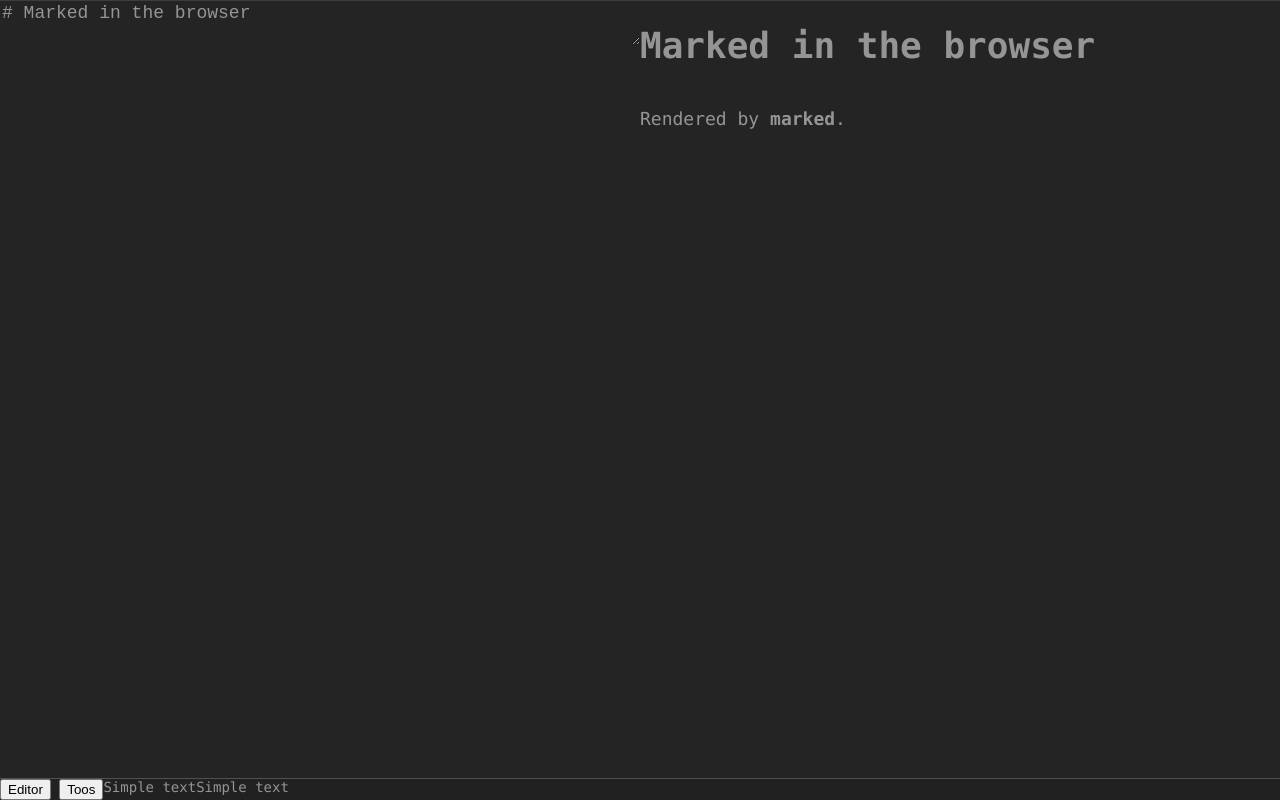
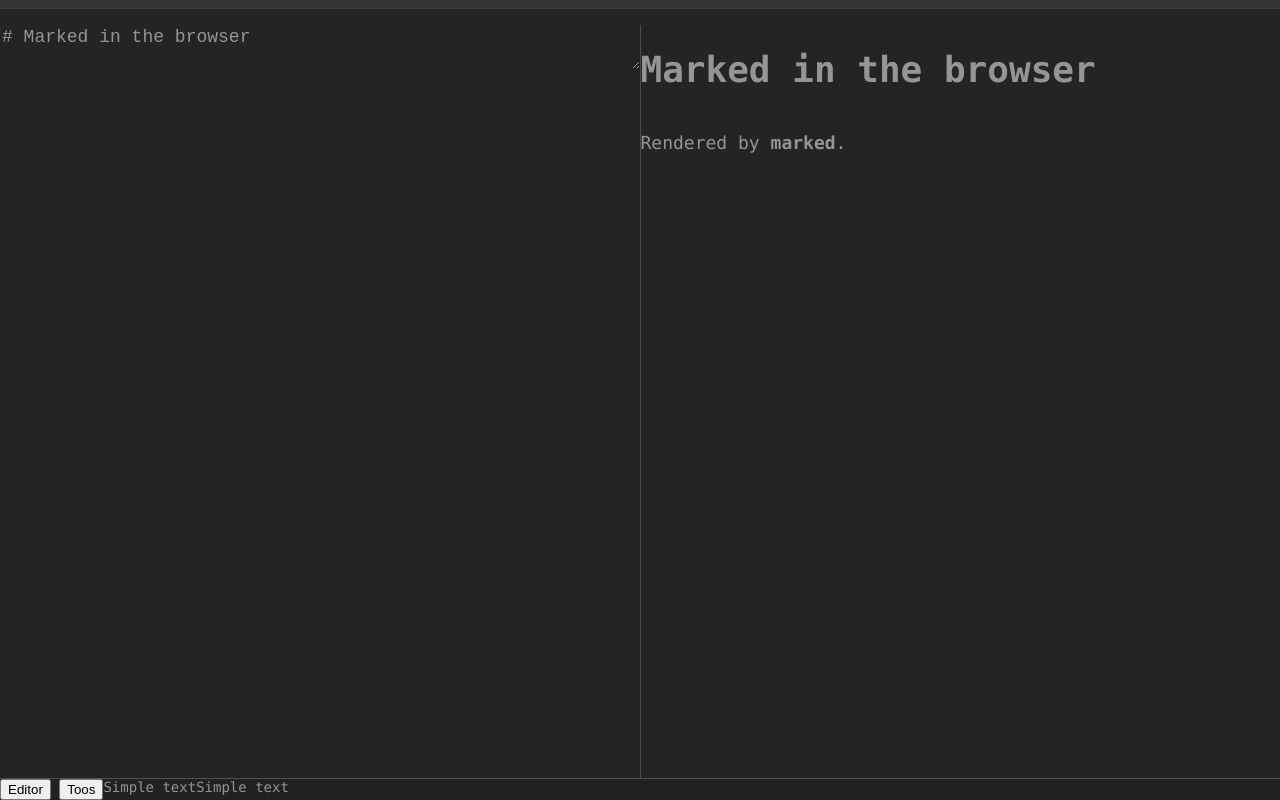
Before and after one commit to danilin-em/NEWTAB.md, a website built with webpack: page src/index.html in a window 1280 px wide. Built offline with nearby package versions, Linux system fonts and the light colour scheme; some packages are replaced by stand-ins of ours; no server answers.

Commit message:
upd styles

```diff
--- a/src/main.css
+++ b/src/main.css
@@ -5,7 +5,8 @@
     font-size: 18px;
     background: rgb(36, 36, 36);
     color: rgb(149, 149, 149);
-    font-family: Menlo, Consolas, DejaVu Sans Mono, monospace
+    font-family: Menlo, Consolas, DejaVu Sans Mono, monospace;
+    position: relative;
 }
 div {
     margin: 0;
@@ -17,10 +18,20 @@
     #bookmarks {
         background-color: rgb(51, 51, 51);
         color: inherit;
-        border-bottom: 1px solid rgb(61, 61, 61)
+        border-bottom: 1px solid rgb(61, 61, 61);
+        position: fixed;
+        top: 0;
+        left: 0;
+        right: 0;
+        font-size: 14px;
+        padding: 4px 8px;
+        color: rgb(255,255,255);
     }
         #bookmarks a {
             color: inherit;
+        }
+    #editor {
+        border-right: 1px solid rgb(76, 76, 76)
     }
         #markdown {
             background: inherit;
@@ -33,6 +44,8 @@
         flex-direction: row;
         flex-wrap: wrap;
         width: 100%;
+        padding-top: 25px;
+        min-height: calc(100vh - 25px)
         }
         #screen > div {
             display: flex;
@@ -76,6 +89,5 @@
     display:block;
 }
 .item, .list {
-    padding: 8px;
     background-color: #333333;
 }
```
Lines whose indentation alone changed are shown as unchanged.
